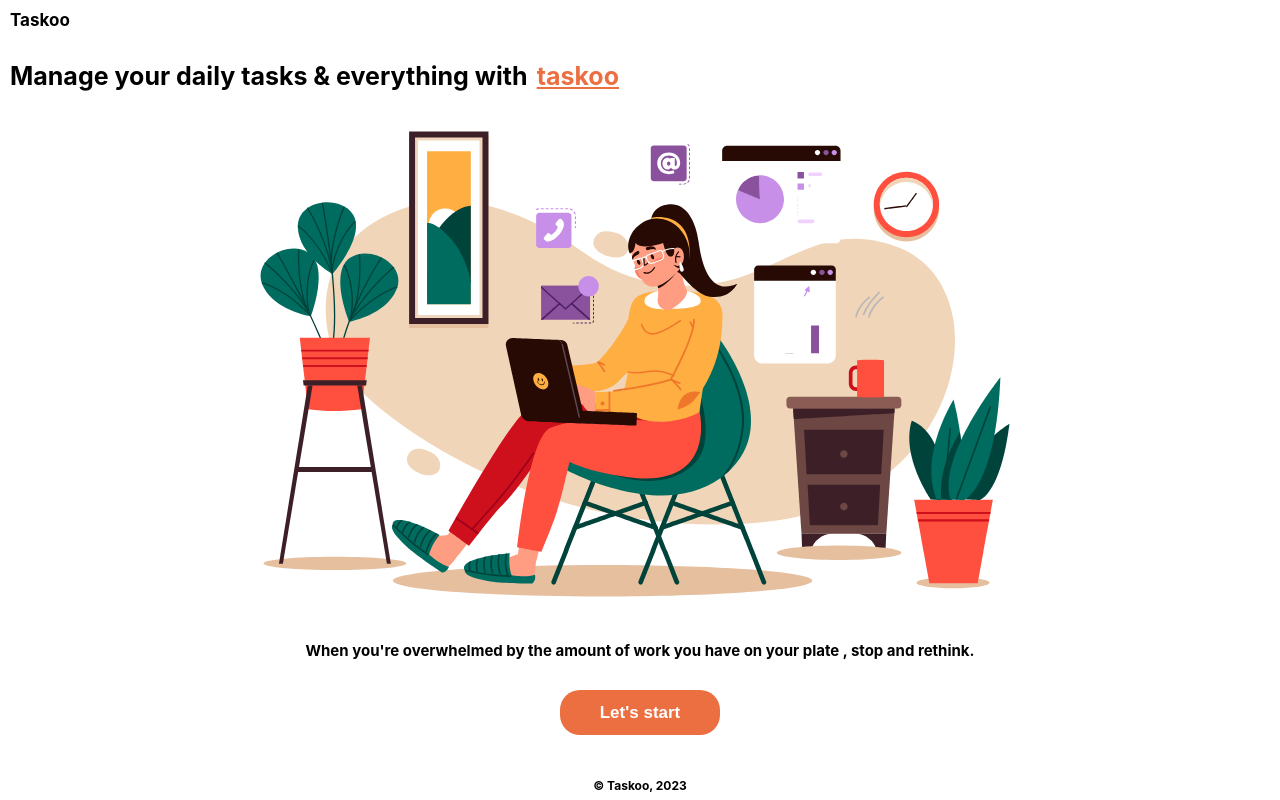
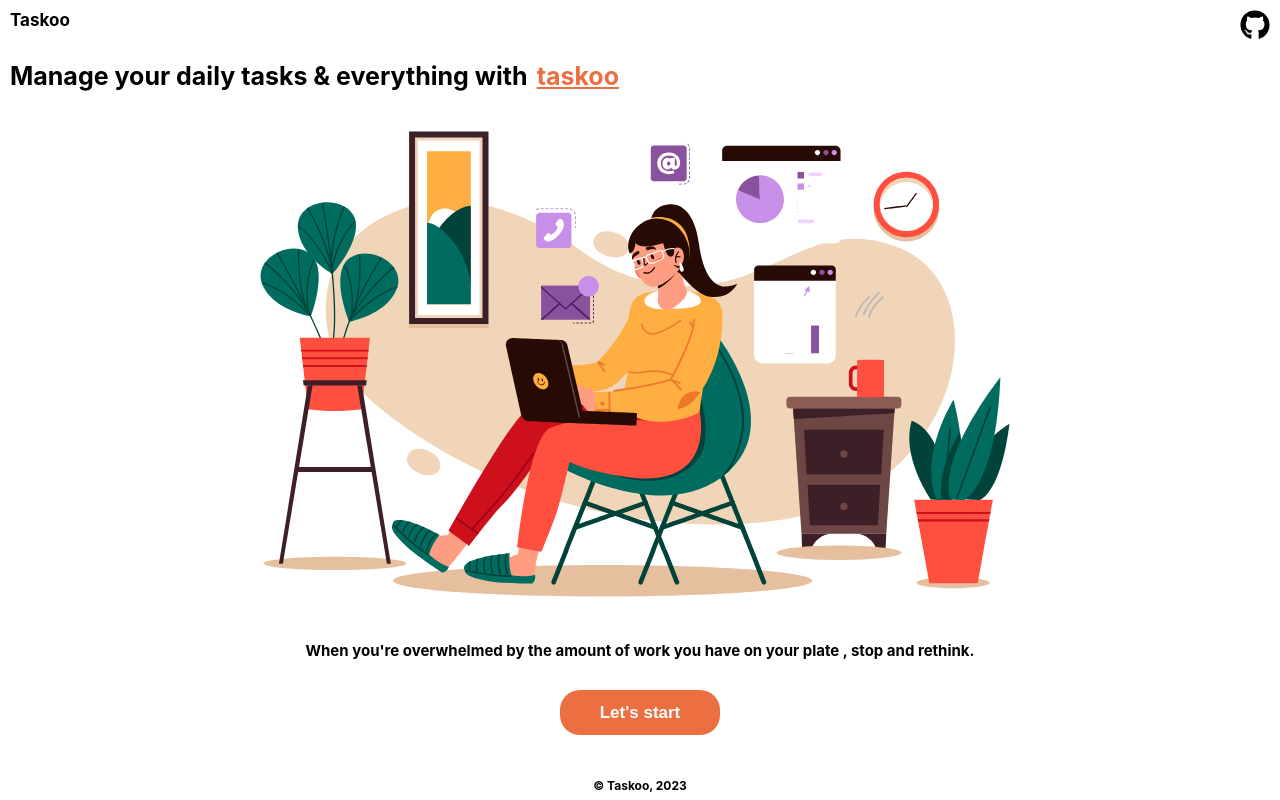
Before and after one commit to AishwaryaDV/Taskoo, a React (Create React App) app: page / in a window 1280 px wide. Built offline with nearby package versions, Linux system fonts and the light colour scheme.

Commit message:
github icon- header removed

```diff
--- a/src/components/Landing.js
+++ b/src/components/Landing.js
@@ -1,13 +1,13 @@
 import React from 'react'
 import './landing.css'
 import PlayButton from '../assets/play-button.png'
-import {useEffect, useRef} from 'react'
+import {useEffect, useRef, useState} from 'react'
 import lottie from 'lottie-web'
 import {useNavigate} from 'react-router-dom'
 import Footer from './Footer'
+import {FaGithub} from 'react-icons/fa'
 
 const Landing = (props) => {
-
     const navigate= useNavigate();
     const container= useRef(null);
 
@@ -25,28 +25,17 @@
 
     },[])
 
-    const handleScroll = () => {
-        const header = document.getElementById('header');
-        const sticky = header.offsetTop;
-
-        if (window.pageYOffset > sticky) {
-          header.classList.add('sticky');
-        } else {
-          header.classList.remove('sticky');
-        }
-      };
-
-    useEffect(() => {
-        window.addEventListener('scroll', handleScroll);
-        return () => {
-          window.removeEventListener('scroll', handleScroll);
-        };
-      }, []);
+const navigateToURL = (url) => {
+      window.open(url, '_blank');
+};
 
   return (
     <div>
-        <header id="header">
-        <div className="landing-logo">Taskoo</div>
+        <header>
+          <div onClick={() => navigateToURL('https://github.com/AishwaryaDV/Taskoo')}>
+            <FaGithub size={30} className="github-icon" />
+          </div>
+          <div className="landing-logo" onClick={()=>navigate("/")}>Taskoo</div>
         </header>
         <div className="taskoo-header">Manage your daily tasks & everything with<span style={{display:'inline', marginLeft:'9px'}} className="taskoo-word">taskoo</span></div>
         <div className="landing-container" ref={container}></div>
--- a/src/components/Signup.js
+++ b/src/components/Signup.js
@@ -33,30 +33,12 @@
 
       },[])
 
-    const handleScroll = () => {
-        const header = document.getElementById('header');
-        const sticky = header.offsetTop;
-
-        if (window.pageYOffset > sticky) {
-          header.classList.add('sticky');
-        } else {
-          header.classList.remove('sticky');
-        }
-      };
-
-    useEffect(() => {
-        window.addEventListener('scroll', handleScroll);
-        return () => {
-          window.removeEventListener('scroll', handleScroll);
-        };
-      }, []);
-
   return (
     <>
     <div className="signup-login-page">
         {isSignup ? (
             <div className="signup-content">
-            <header id="header">
+            <header>
                 <div className="signup-logo" onClick={()=>navigate("/")}>Taskoo</div>
             </header>
             <div className="signup-header">Create your account & sign up</div>
--- a/src/components/landing.css
+++ b/src/components/landing.css
@@ -1,5 +1,13 @@
 body{
-    min-height:1200px;
+    min-height:2000px;
+}
+.github-icon{
+    position:fixed;
+    top:0;
+    right:0;
+    margin-top:10px;
+    margin-right:10px;
+    cursor: pointer;
 }
 .landing-logo{
     top:0;
@@ -11,30 +19,17 @@
     font-size:17px;
     transition: transform 0.3s;
     cursor: pointer;
+
 }
 .landing-logo:hover{
     transform:scale(1.1);
-    color: rgb(236, 111, 66);
 }
-#header{
-    background-color: white;
-    padding: 25px;
-    transition: background-color 0.3s ease;
-  }
-  #header.sticky {
-    position: fixed;
-    top: 0;
-    width: 100%;
-    z-index: 100;
-    box-shadow: 0 2px 5px rgba(0, 0, 0, 0.2);
-  }
-
 .taskoo-header{
     font-weight:bold;
     font-size:25px;
     text-align:left;
     margin-left:10px;
-    margin-top:10px;
+    margin-top:60px;
     line-height:32px;
 }
 .taskoo-word{
@@ -99,7 +94,7 @@
     border:none;
     transition: transform 0.2s;
     padding:0;
-    margin-bottom:-20px;
+    margin-bottom:50px;
     /* box-shadow: 0 2px 4px rgba(0, 0, 0, 0.3); */
 }
 .landing-page-btn:hover{
--- a/src/components/overview.css
+++ b/src/components/overview.css
@@ -64,15 +64,15 @@
     padding-top:20px;
 }
 .container1 {
-    height:400px;
-    width:400px;
+    height:380px;
+    width:360px;
     align-items:center;
     justify-content:center;
     display:flex;
     padding:0;
     cursor: pointer;
     margin-top:-70px;
-    margin-left:80px;
+    margin-left:100px;
 }
 .container3 {
     height:460px;
--- a/src/components/signup.css
+++ b/src/components/signup.css
@@ -1,19 +1,8 @@
 body{
     min-height:1200px;
 }
-#header{
-    background-color: white;
-    padding: 25px;
-    transition: background-color 0.3s ease;
-  }
-  #header.sticky {
-    position: fixed;
-    top: 0;
-    width: 100%;
-    z-index: 100;
-    box-shadow: 0 2px 5px rgba(0, 0, 0, 0.2);
-  }
-  .signup-container{
+
+.signup-container{
    margin-top:35px;
    width:600px;
    height:600px;
```
